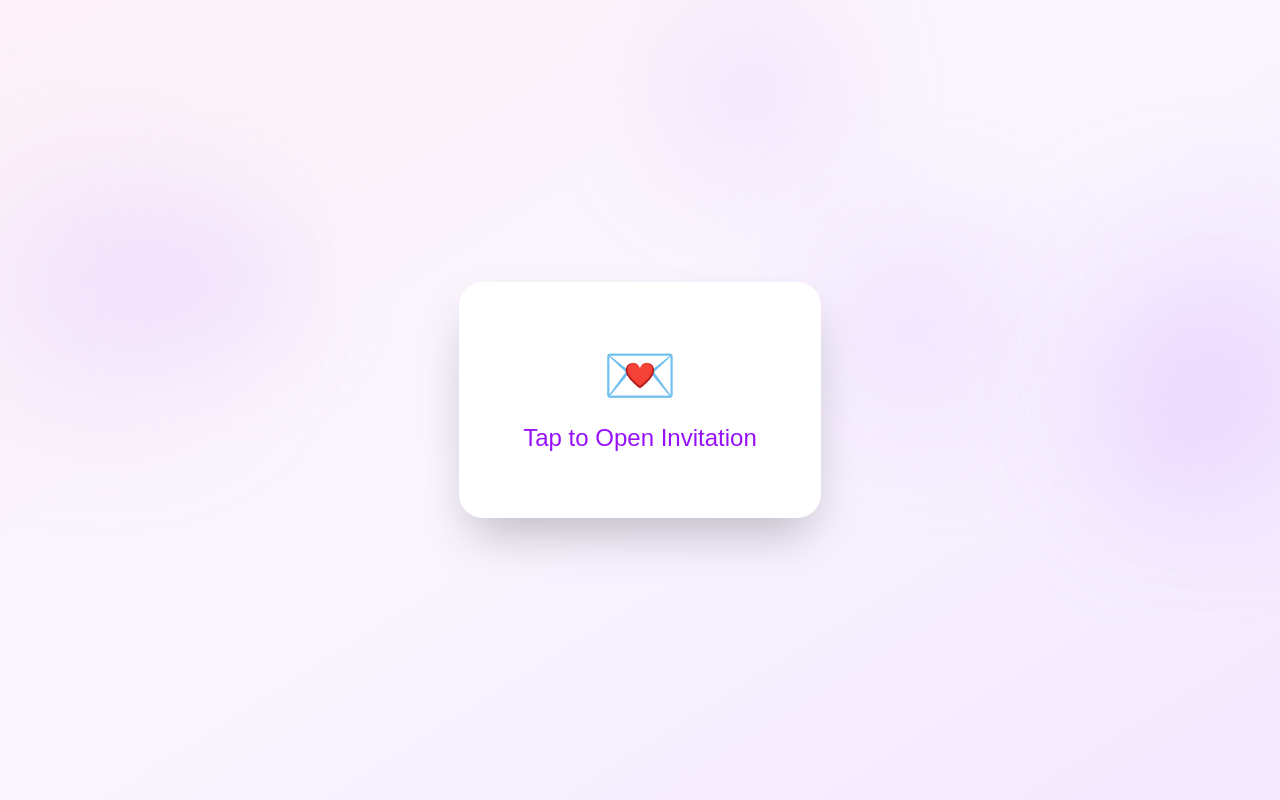
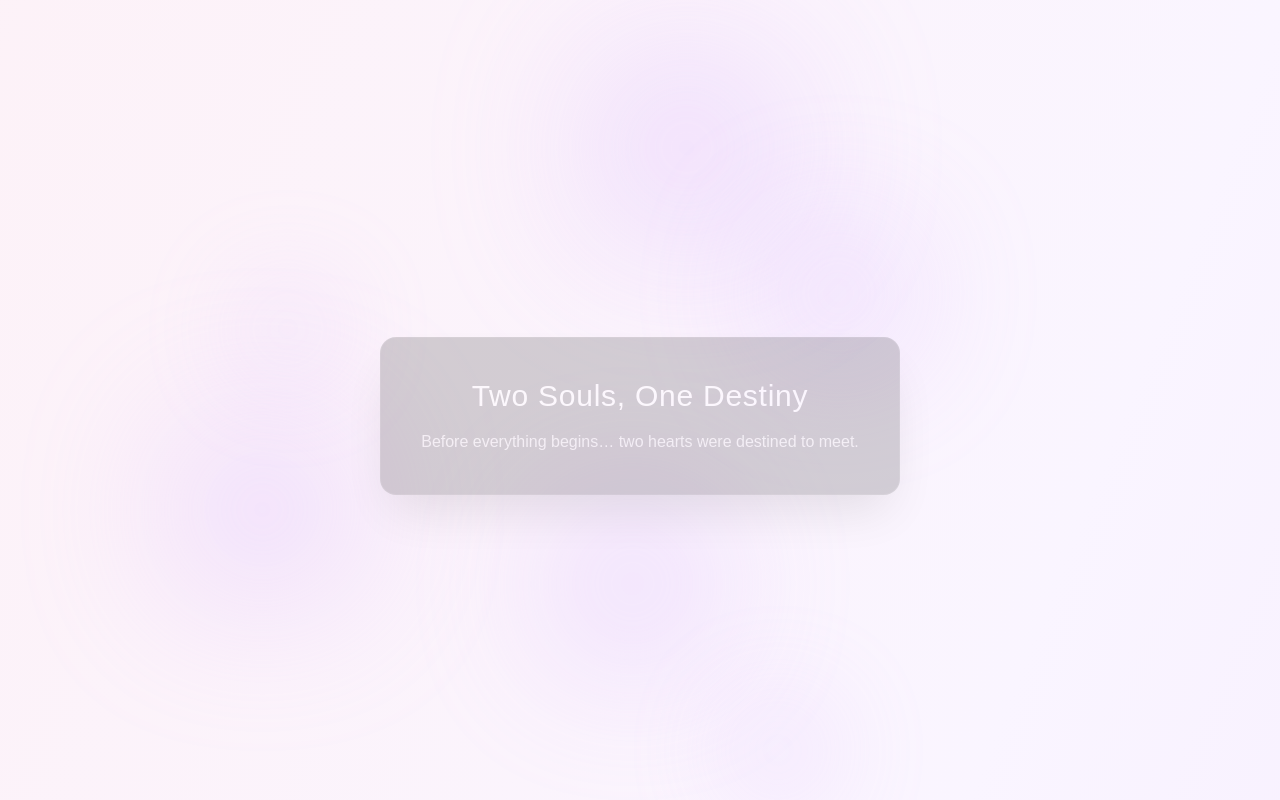
Before and after one commit to zearn-app/zshop, a Next.js app: page /wedding in a window 1280 px wide. Shown: the top 800 px of the page. Built offline with nearby package versions, Linux system fonts and the light colour scheme.

Commit message:
Update page.tsx

```diff
--- a/app/wedding/page.tsx
+++ b/app/wedding/page.tsx
@@ -1,7 +1,7 @@
 "use client";
 
 import React, { useState, useEffect, useRef } from "react";
-import { motion, AnimatePresence, Variants } from "framer-motion";
+import { motion, AnimatePresence, Variants, useScroll, useTransform } from "framer-motion";
 
 // --- CONFIG ---
 const weddingDate = new Date("2026-05-20T10:00:00");
@@ -30,6 +30,41 @@ const fadeItem: Variants = {
     transition: { duration: 0.7, ease: "easeOut" },
   },
 };
+
+// --- 🎬 CINEMATIC STORY BLOCK ---
+function StoryBlock({
+  title,
+  text,
+  index,
+}: {
+  title: string;
+  text: string;
+  index: number;
+}) {
+  const ref = useRef<HTMLDivElement>(null);
+  const { scrollYProgress } = useScroll({
+    target: ref,
+    offset: ["0 1", "1 0"],
+  });
+
+  const opacity = useTransform(scrollYProgress, [0, 0.5, 1], [0, 1, 0]);
+  const y = useTransform(scrollYProgress, [0, 1], [80, 0]);
+
+  return (
+    <motion.div
+      ref={ref}
+      style={{ opacity, y }}
+      className="min-h-screen flex items-center justify-center px-6 text-center relative"
+    >
+      <div className="max-w-xl bg-black/40 backdrop-blur-md text-white p-10 rounded-2xl shadow-2xl border border-white/10">
+        <h2 className="text-2xl md:text-3xl font-light tracking-wide mb-4">
+          {title}
+        </h2>
+        <p className="text-white/80">{text}</p>
+      </div>
+    </motion.div>
+  );
+}
 
 // --- ✨ GLOW PARTICLE ---
 function Glow() {
@@ -88,7 +123,7 @@ function Petal() {
 
   return (
     <motion.div
-      initial={{ y: -50, opacity: 0, rotate: 0 }}
+      initial={{ y: -50, opacity: 0 }}
       animate={{
         y: "110vh",
         opacity: 1,
@@ -146,7 +181,9 @@ function FlipUnit({ value, label }: { value: number; label: string }) {
 
 // --- MAIN ---
 export default function WeddingInvitation() {
+  const [introDone, setIntroDone] = useState(true); // kept simple (no UI change)
   const [opened, setOpened] = useState(false);
+
   const [timeLeft, setTimeLeft] = useState({ d: 0, h: 0, m: 0, s: 0 });
   const [quoteIndex, setQuoteIndex] = useState(0);
   const [isPlaying, setIsPlaying] = useState(false);
@@ -183,7 +220,7 @@ export default function WeddingInvitation() {
     return () => clearInterval(interval);
   }, []);
 
-  // 🎆 Continuous fireworks
+  // Fireworks
   useEffect(() => {
     if (!opened) return;
 
@@ -209,19 +246,8 @@ export default function WeddingInvitation() {
     setShowPetals(true);
 
     setTimeout(() => {
-      if (audioRef.current) {
-        audioRef.current.volume = 0;
-        audioRef.current.play().catch(() => {});
+      audioRef.current?.play().catch(() => {});
       setIsPlaying(true);
-
-        // 🎵 Smooth fade-in
-        let vol = 0;
-        const fade = setInterval(() => {
-          if (vol >= 1) return clearInterval(fade);
-          vol += 0.05;
-          audioRef.current!.volume = vol;
-        }, 100);
-      }
     }, 500);
   };
 
@@ -237,20 +263,36 @@ export default function WeddingInvitation() {
 
   const title = "Dhilip & Partner";
 
+  // --- CINEMATIC STORY TIMELINE ---
+  const story = [
+    {
+      title: "Two Souls, One Destiny",
+      text: "Before everything begins… two hearts were destined to meet.",
+    },
+    {
+      title: "A Journey of Love",
+      text: "Every moment, every smile… led us to this beautiful day.",
+    },
+    {
+      title: "Forever Begins",
+      text: "Now we step into a lifetime of togetherness & memories.",
+    },
+  ];
+
   return (
     <div className="min-h-screen relative overflow-hidden bg-gradient-to-br from-pink-50 via-purple-50 to-purple-100 text-gray-800">
 
-      {/* ✨ Glow Background */}
+      {/* Glow */}
       {Array.from({ length: 6 }).map((_, i) => (
         <Glow key={i} />
       ))}
 
-      {/* 🎆 Fireworks */}
+      {/* Fireworks */}
       {fireworks.map((fw) => (
         <Firework key={fw.id} x={fw.x} y={fw.y} />
       ))}
 
-      {/* 🌸 Petals */}
+      {/* Petals */}
       {showPetals &&
         Array.from({ length: 25 }).map((_, i) => <Petal key={i} />)}
 
@@ -263,18 +305,23 @@ export default function WeddingInvitation() {
       {opened && (
         <button
           onClick={toggleMusic}
-          className="fixed top-6 left-6 z-50 bg-white/90 px-5 py-3 rounded-full shadow-xl backdrop-blur-md"
+          className="fixed top-6 left-6 z-50 bg-white/90 px-5 py-3 rounded-full shadow-xl"
         >
           {isPlaying ? "⏸️ Pause" : "🎵 Play"}
         </button>
       )}
+
+      {/* 🎬 CINEMATIC STORY SCROLL LAYER */}
+      <div className="relative z-10">
+        {story.map((s, i) => (
+          <StoryBlock key={i} index={i} title={s.title} text={s.text} />
+        ))}
 
         {/* MAIN UI (UNCHANGED) */}
         <section className="h-screen flex items-center justify-center px-6 text-center relative z-10">
           <AnimatePresence mode="wait">
             {!opened ? (
               <motion.div
-              key="closed"
                 onClick={openInvitation}
                 className="cursor-pointer bg-white p-16 rounded-3xl shadow-2xl"
               >
@@ -285,7 +332,6 @@ export default function WeddingInvitation() {
               </motion.div>
             ) : (
               <motion.div
-              key="open"
                 variants={fadeContainer}
                 initial="hidden"
                 animate="visible"
@@ -309,7 +355,6 @@ export default function WeddingInvitation() {
                 </motion.p>
 
                 <motion.div
-                variants={fadeItem}
                   className="flex justify-center gap-6 mt-8 flex-wrap"
                 >
                   <FlipUnit value={timeLeft.d} label="Days" />
@@ -326,7 +371,6 @@ export default function WeddingInvitation() {
 
                 <motion.p className="mt-6 text-purple-600">
                   Your presence will make our day even more special.
-                We look forward to celebrating with you 💖
                 </motion.p>
 
                 <motion.p className="mt-6 text-sm text-purple-400">
@@ -337,5 +381,6 @@ export default function WeddingInvitation() {
           </AnimatePresence>
         </section>
       </div>
+    </div>
   );
 }
```
Lines whose indentation alone changed are shown as unchanged.
